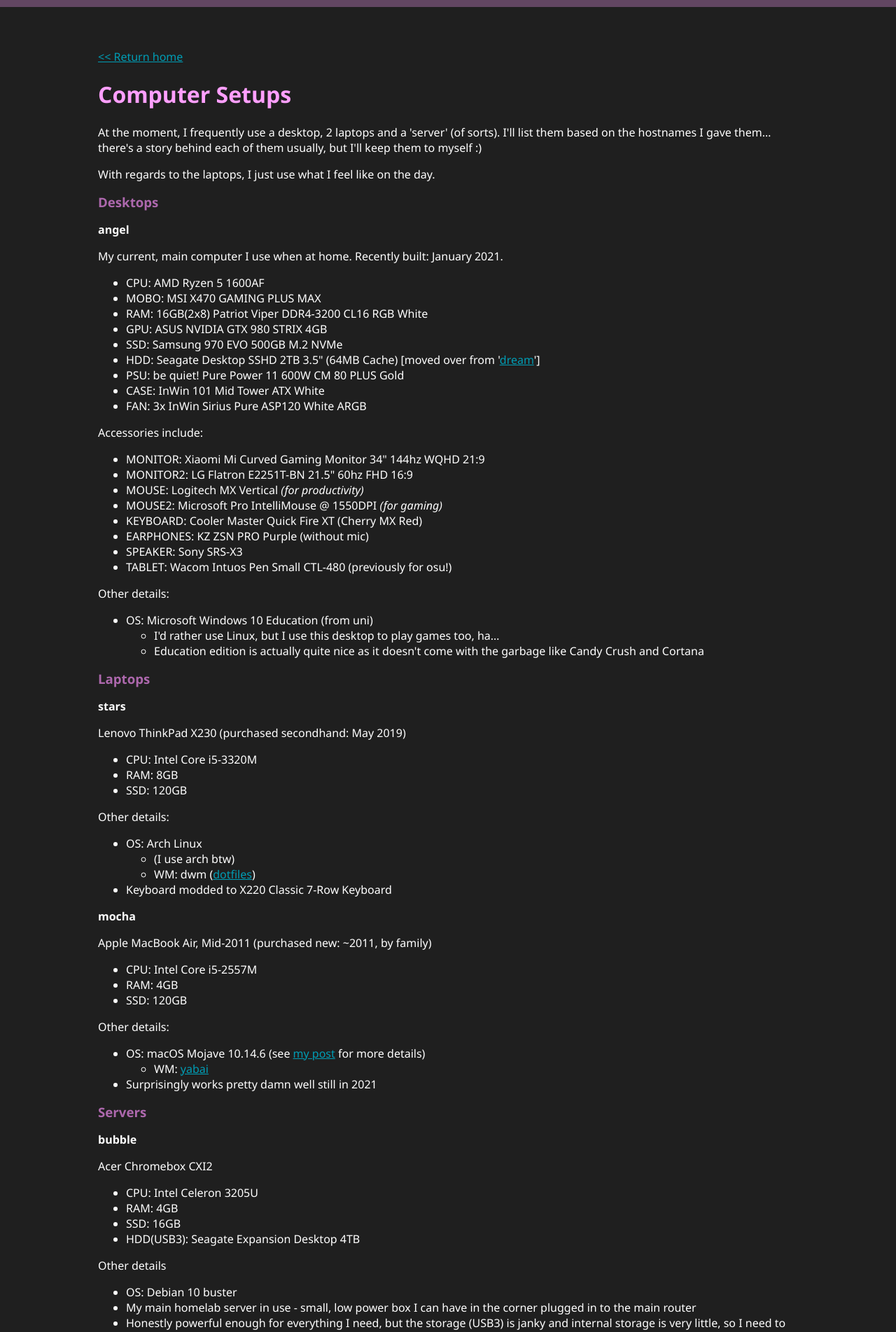
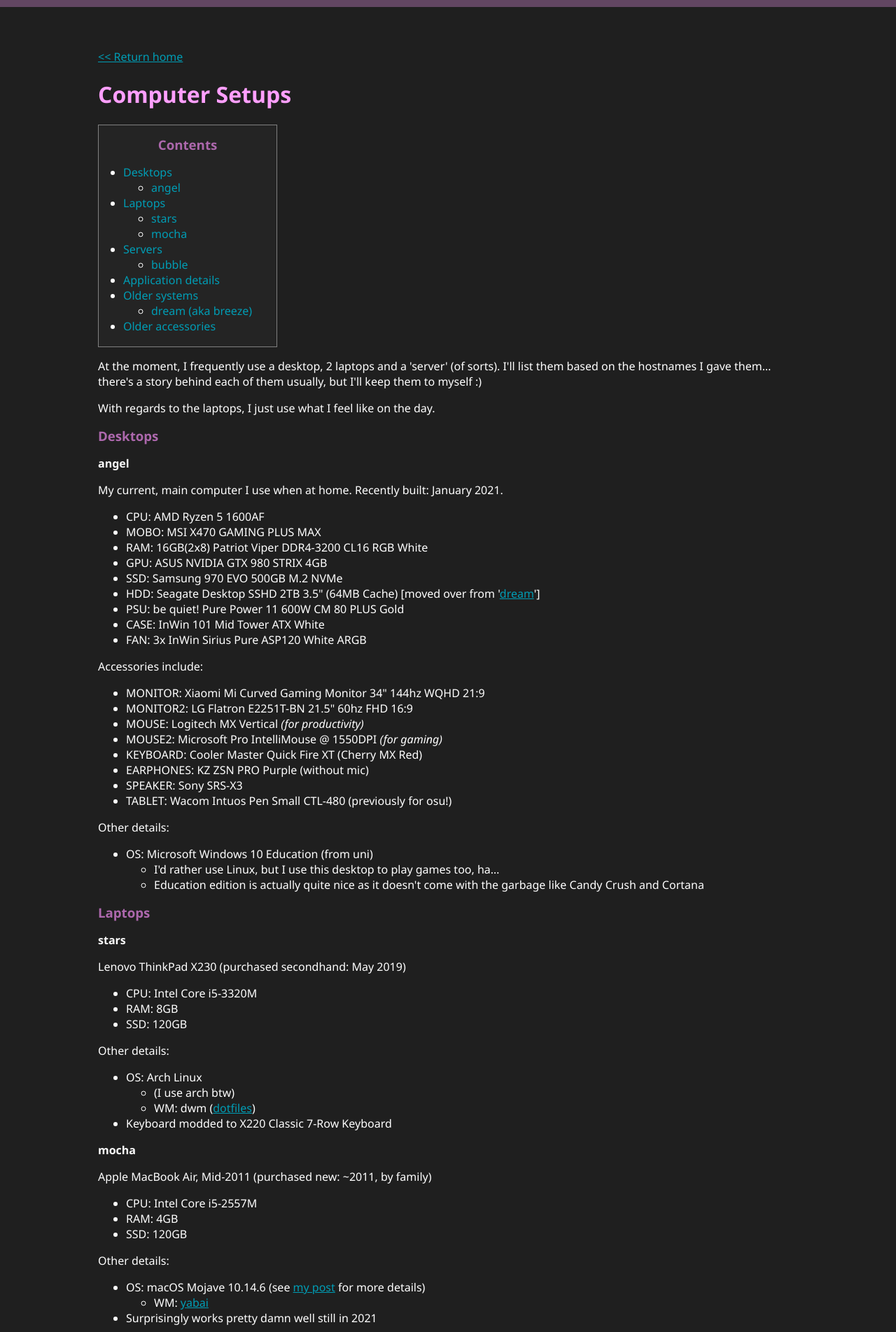
Before and after one commit to nicholastay/personal-web, a Jekyll site: the page built from pc.md, in a window 1280 px wide. Shown: the top 1903 px of the page at 70% size. Built offline with Jekyll 4.4.1, drawn with Linux system fonts in a browser that asks for light colours.

Commit message:
Add ToC for info pages

```diff
--- a/_config.yml
+++ b/_config.yml
@@ -64,4 +64,5 @@
 
 # disable smart quotes so its more just plain text
 kramdown:
-    smart_quotes: ["apos", "apos", "quot", "quot"]
+  smart_quotes: ["apos", "apos", "quot", "quot"]
+  toc_levels: 2..6
--- /dev/null
+++ b/_includes/toc.md
@@ -0,0 +1,9 @@
+{::options parse_block_html="true" /}
+
+<div class="toc">
+<h2>Contents</h2>
+
+* ToC here
+{:toc}
+
+</div>
--- a/pc.md
+++ b/pc.md
@@ -7,6 +7,8 @@
 ---
 
 # Computer Setups
+
+{% include toc.md %}
 
 At the moment, I frequently use a desktop, 2 laptops and a 'server' (of sorts). I'll list them based on the hostnames I gave them... there's a story behind each of them usually, but I'll keep them to myself :)
 
--- a/style.css
+++ b/style.css
@@ -189,6 +189,25 @@
 	cursor: pointer;
 }
 
+.toc {
+	display: inline-block;
+	background-color: #242424;
+	padding-bottom: 2px;
+	padding-left: 35px;
+	padding-right: 35px;
+	border: 1px solid #808080;
+}
+.toc h2 {
+	text-align: center;
+}
+.toc a {
+	text-decoration: none;
+}
+.toc ul#markdown-toc {
+	padding-left: 0;
+}
+
+
 /* Tag listing */
 .posts-tags,
 .posts-tags a:link,
```
Also changed, not shown: other-tech.md (+2 -0 lines).
